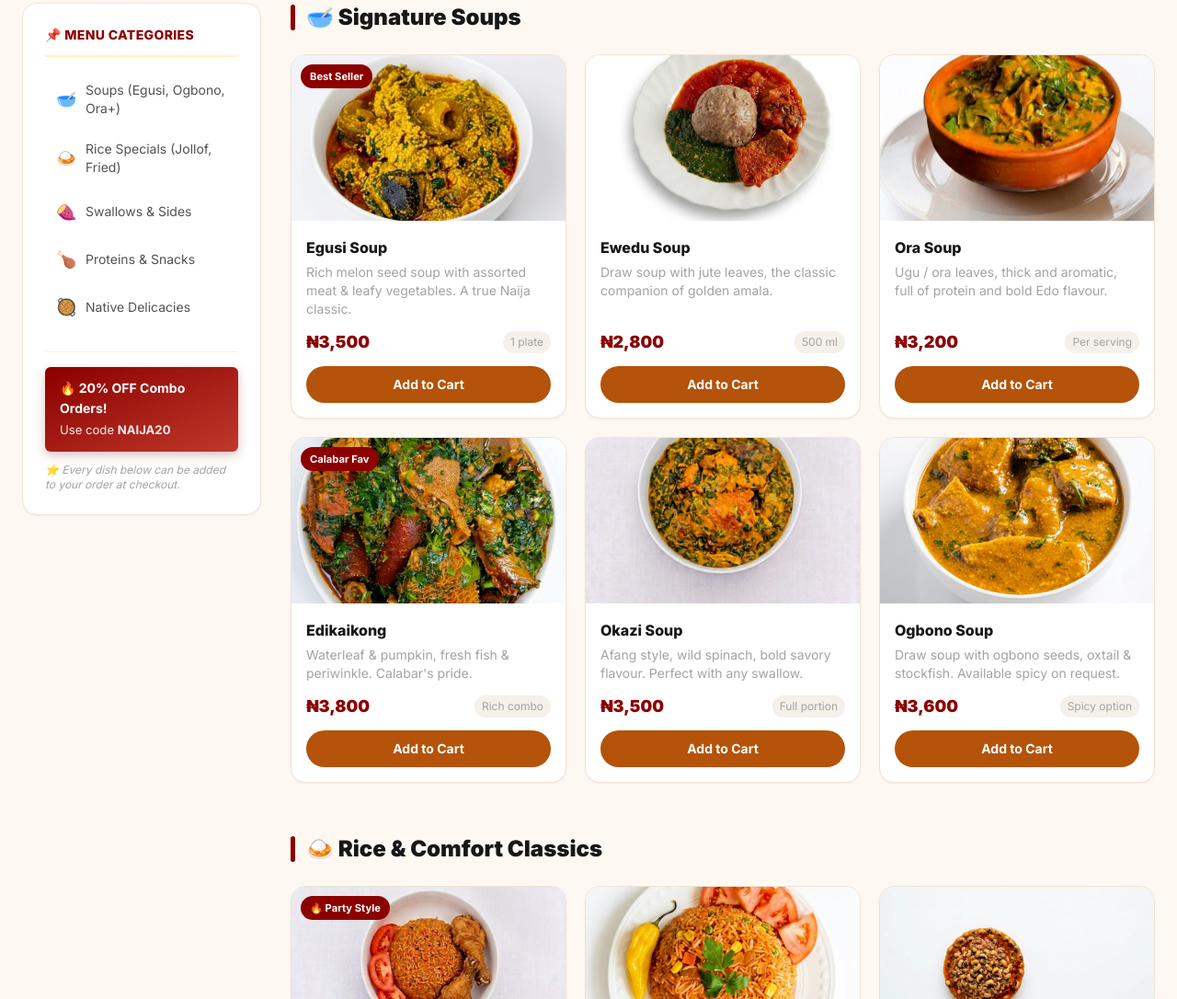
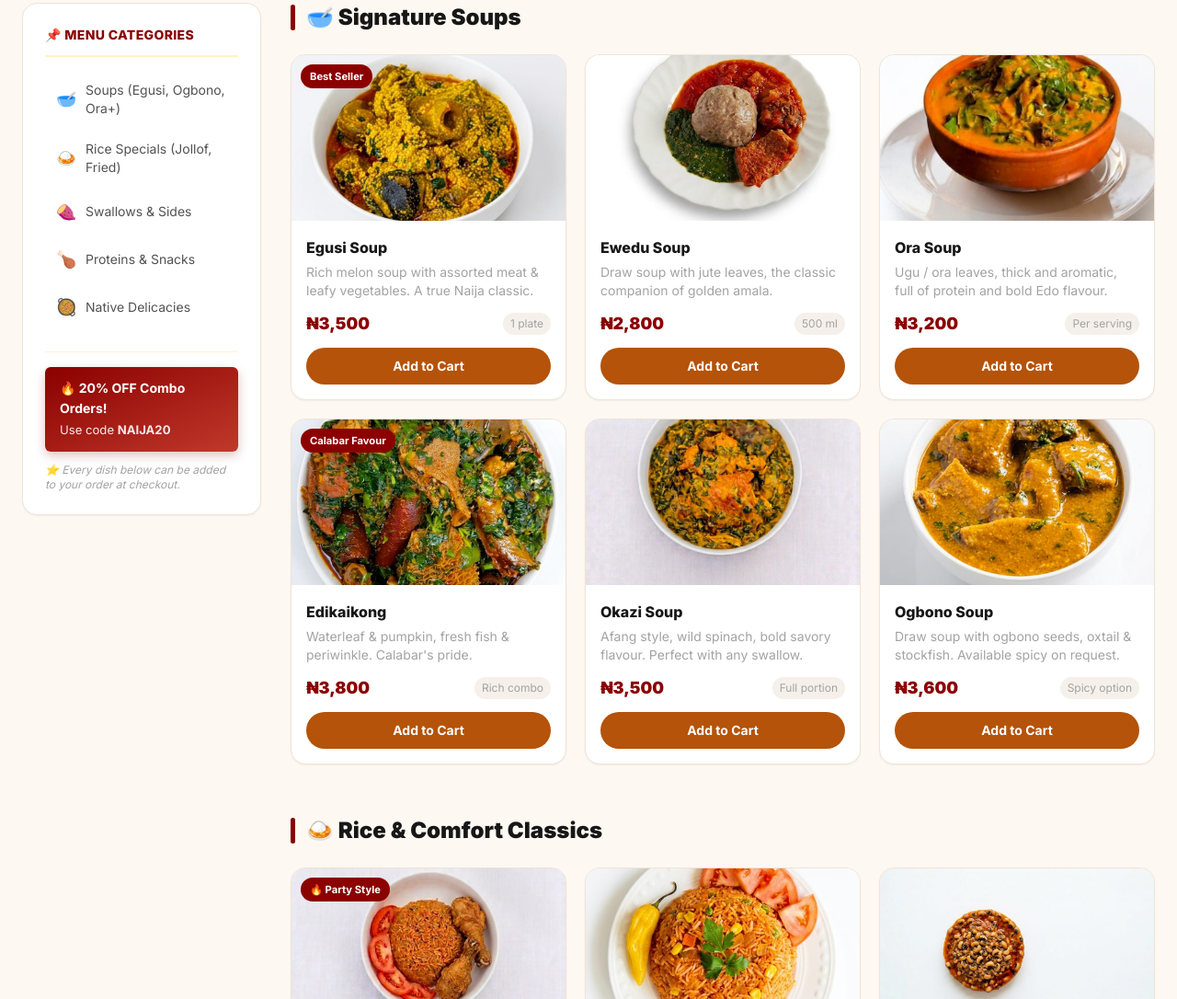
Before and after one commit to everesteze/mama-put-onlin2, a plain HTML site: page index.html in a window 1280 px wide. Shown: the part 804-1890 px from the top of the page at 92% size. Drawn offline with nearby package versions, Linux system fonts and the light colour scheme.

```diff
--- a/index.html
+++ b/index.html
@@ -229,7 +229,7 @@
             </div>
             <div class="p-4 flex flex-col flex-1">
               <h3 class="font-extrabold text-neutral-900 mb-1">Egusi Soup</h3>
-              <p class="text-sm text-neutral-400 flex-1">Rich melon seed soup with assorted meat &amp; leafy vegetables. A true Naija classic.</p>
+              <p class="text-sm text-neutral-400 flex-1">Rich melon soup with assorted meat &amp; leafy vegetables. A true Naija classic.</p>
               <div class="flex items-center justify-between mt-3">
                 <span class="text-lg font-black text-mpRed">₦3,500</span>
                 <span class="text-xs text-neutral-400 bg-[#f5f0ea] px-2 py-1 rounded-full">1 plate</span>
@@ -270,7 +270,7 @@
           <article class="bg-white rounded-2xl overflow-hidden shadow-sm border-[1.5px] border-[#f0e4d4] flex flex-col hover:-translate-y-1 hover:shadow-lg transition">
             <div class="relative h-[180px] bg-mpCreamDark overflow-hidden">
               <img src="./image/edikako 1.jpeg" alt="Edikaikong soup with waterleaf, pumpkin, fresh fish and periwinkle" class="w-full h-full object-cover hover:scale-105 transition-transform duration-500">
-              <span class="absolute top-2.5 left-2.5 bg-mpRed text-white text-[0.7rem] font-bold px-2.5 py-1 rounded-full">Calabar Fav</span>
+              <span class="absolute top-2.5 left-2.5 bg-mpRed text-white text-[0.7rem] font-bold px-2.5 py-1 rounded-full">Calabar Favour</span>
             </div>
             <div class="p-4 flex flex-col flex-1">
               <h3 class="font-extrabold text-neutral-900 mb-1">Edikaikong</h3>
```
